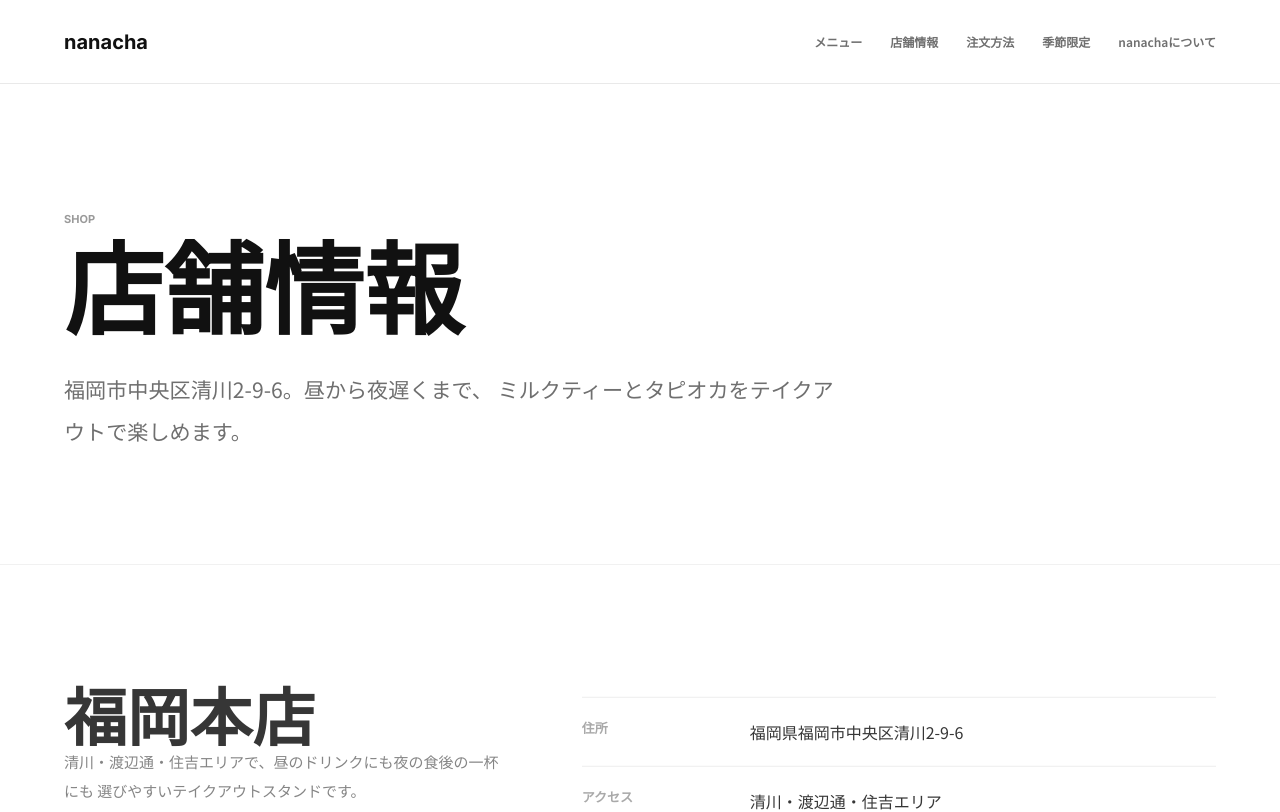
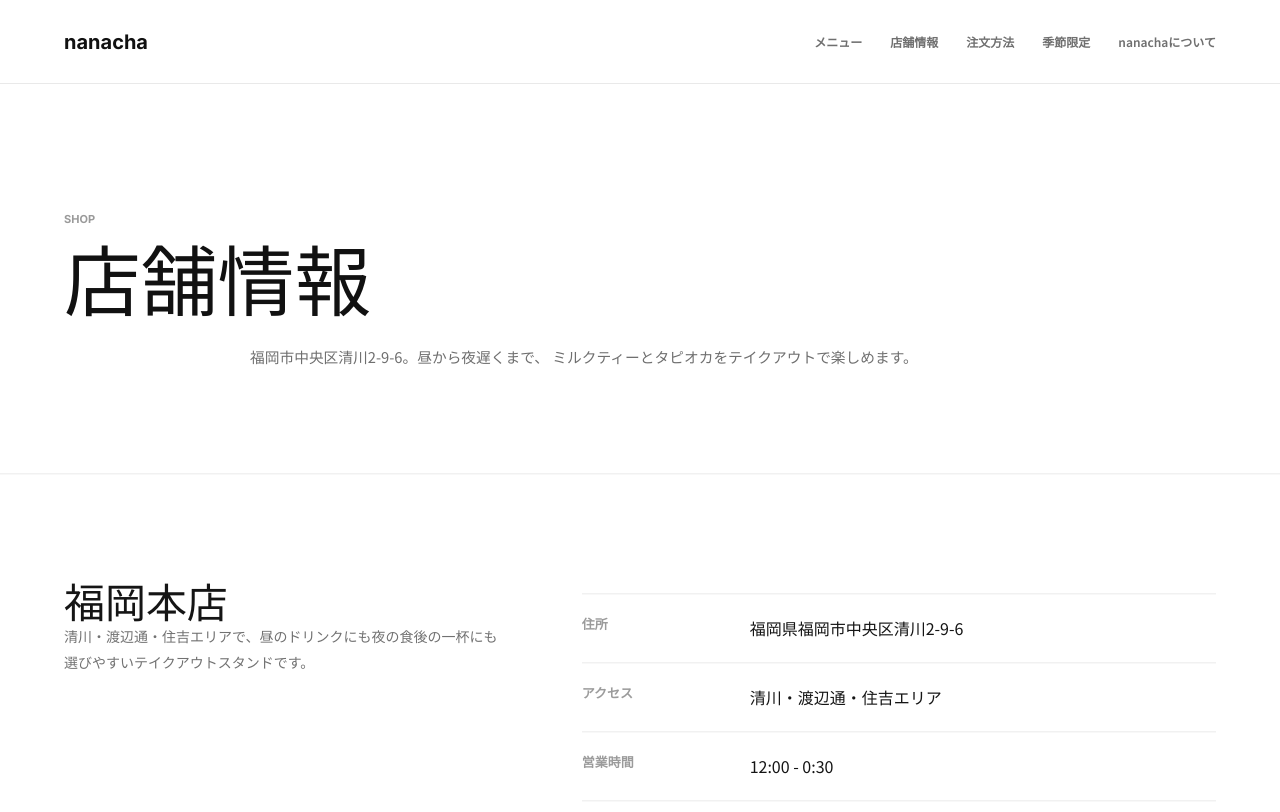
Before and after one commit to shynw1983/nanacha-site, a Next.js app: page /shop in a window 1280 px wide. Shown: the top 812 px of the page. Built offline with nearby package versions, Linux system fonts and the light colour scheme.

Commit message:
Place product hero first and refine typography

```diff
--- a/app/globals.css
+++ b/app/globals.css
@@ -78,19 +78,19 @@
 
 .hero {
   display: grid;
-  gap: clamp(40px, 6vw, 84px);
+  gap: clamp(32px, 5vw, 68px);
   grid-template-columns: 1fr;
   margin: 0 auto;
   max-width: none;
   min-height: calc(100vh - 84px);
-  padding: clamp(28px, 4vw, 56px) 0 clamp(64px, 8vw, 104px);
+  padding: 0 0 clamp(56px, 7vw, 88px);
 }
 
 .hero-copy {
   align-self: center;
   animation: fadeUp 820ms ease both;
   margin: 0 auto;
-  max-width: 980px;
+  max-width: 780px;
   padding: 0 clamp(20px, 5vw, 72px);
   text-align: center;
 }
@@ -113,16 +113,16 @@
 
 h1 {
   font-family: var(--font-inter), var(--font-noto-jp), sans-serif;
-  font-size: clamp(64px, 11vw, 156px);
-  font-weight: 650;
-  line-height: 0.86;
-  margin-bottom: 34px;
+  font-size: clamp(54px, 8vw, 116px);
+  font-weight: 520;
+  line-height: 0.92;
+  margin-bottom: 24px;
 }
 
 h2 {
-  font-size: clamp(34px, 4.9vw, 76px);
-  font-weight: 600;
-  line-height: 1.05;
+  font-size: clamp(26px, 3.2vw, 48px);
+  font-weight: 520;
+  line-height: 1.15;
   margin-bottom: 0;
 }
 
@@ -134,10 +134,12 @@
 
 .lead {
   color: var(--muted);
-  font-size: clamp(17px, 1.65vw, 23px);
+  font-size: clamp(14px, 1.15vw, 18px);
   font-weight: 400;
-  line-height: 2;
-  max-width: 680px;
+  line-height: 1.9;
+  margin-left: auto;
+  margin-right: auto;
+  max-width: 520px;
 }
 
 .hero-meta {
@@ -150,8 +152,8 @@
   font-family: var(--font-inter), Arial, sans-serif;
   font-size: 12px;
   font-weight: 600;
-  margin-top: 42px;
-  padding-top: 18px;
+  margin-top: 30px;
+  padding-top: 16px;
 }
 
 .actions {
@@ -159,7 +161,7 @@
   flex-wrap: wrap;
   gap: 10px;
   justify-content: center;
-  margin-top: 36px;
+  margin-top: 28px;
 }
 
 .button {
@@ -196,7 +198,7 @@
 .hero-visual {
   animation: fadeIn 900ms ease both;
   background: var(--paper);
-  height: clamp(420px, 48vw, 720px);
+  height: clamp(470px, 54vw, 760px);
   margin: 0;
   overflow: hidden;
   position: relative;
@@ -220,7 +222,7 @@
   border-top: 1px solid var(--line);
   margin: 0 auto;
   max-width: 1440px;
-  padding: clamp(72px, 9vw, 132px) clamp(20px, 5vw, 72px);
+  padding: clamp(64px, 8vw, 112px) clamp(20px, 5vw, 72px);
 }
 
 .section.alt {
@@ -238,8 +240,8 @@
 .section-head p,
 .body-copy {
   color: var(--muted);
-  font-size: 15px;
-  line-height: 1.95;
+  font-size: 14px;
+  line-height: 1.85;
 }
 
 .grid {
@@ -310,7 +312,7 @@
 }
 
 .page-hero h1 {
-  font-size: clamp(48px, 7.8vw, 108px);
+  font-size: clamp(42px, 6vw, 82px);
 }
 
 .page-hero .lead {
@@ -331,7 +333,7 @@
 }
 
 .menu-category-head h2 {
-  font-size: clamp(26px, 3.2vw, 44px);
+  font-size: clamp(24px, 2.8vw, 38px);
 }
 
 .menu-row {
@@ -536,11 +538,11 @@
 
   .hero {
     min-height: auto;
-    padding-top: 20px;
+    padding-top: 0;
   }
 
   .hero-visual {
-    height: clamp(300px, 74vw, 520px);
+    height: clamp(360px, 86vw, 560px);
   }
 
   .grid {
@@ -585,7 +587,7 @@
   }
 
   h1 {
-    font-size: clamp(56px, 18vw, 76px);
+    font-size: clamp(48px, 15vw, 68px);
   }
 
   .hero-copy {
```
Also changed, not shown: app/(site)/page.tsx (+5 -9 lines).
